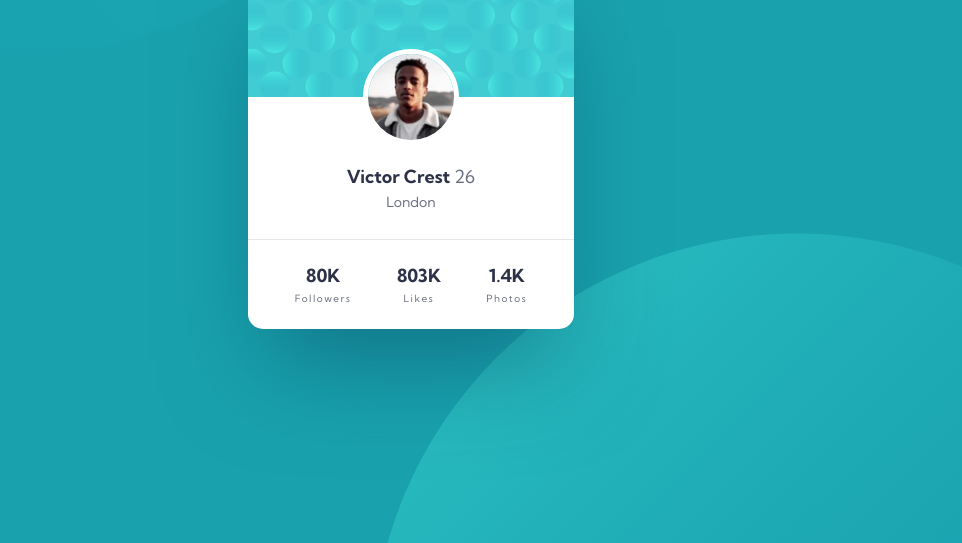
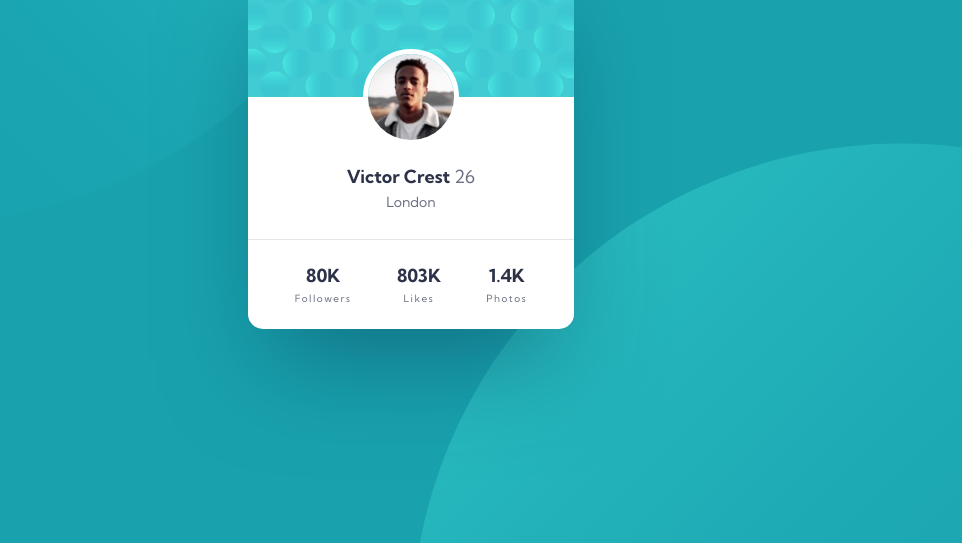
Before and after one commit to DarrickFauvel/fem08-profile-card-component, a plain HTML site: page index.html in a window 1280 px wide. Shown: the part 257-800 px from the top of the page, without its empty margins (229-1191 px from the left). Drawn offline with Linux system fonts and the light colour scheme.

Commit message:
Apply simpler background image positioning

```diff
--- a/css/style.css
+++ b/css/style.css
@@ -34,53 +34,11 @@ body {
 
   min-height: 100vh;
   font-family: var(--ff-primary);
-  /* font-size: var(--fs-primary); */
   background-color: var(--clr-dark-cyan);
-  background: url('../images/bg-pattern-top.svg') no-repeat top -300px left -420px /
-      622px,
-    url('../images/bg-pattern-bottom.svg') no-repeat bottom -300px right -420px /
-      622px,
-    var(--clr-dark-cyan);
-}
-
-@media (min-width: 576px) {
-  body {
-    background: url('../images/bg-pattern-top.svg') no-repeat top -300px left -420px /
-        700px,
-      url('../images/bg-pattern-bottom.svg') no-repeat bottom -300px right -420px /
-        700px,
-      var(--clr-dark-cyan);
-  }
-}
-
-@media (min-width: 768px) {
-  body {
-    background: url('../images/bg-pattern-top.svg') no-repeat top -300px left -420px /
-        770px,
-      url('../images/bg-pattern-bottom.svg') no-repeat bottom -300px right -420px /
-        770px,
-      var(--clr-dark-cyan);
-  }
-}
-
-@media (min-width: 992px) {
-  body {
-    background: url('../images/bg-pattern-top.svg') no-repeat top -300px left -420px /
-        880px,
-      url('../images/bg-pattern-bottom.svg') no-repeat bottom -300px right -420px /
-        880px,
-      var(--clr-dark-cyan);
-  }
-}
-
-@media (min-width: 1200px) {
-  body {
-    background: url('../images/bg-pattern-top.svg') no-repeat top -540px left -170px /
-        850px,
-      url('../images/bg-pattern-bottom.svg') no-repeat bottom -540px right -170px /
-        850px,
-      var(--clr-dark-cyan);
-  }
+  background-image: url('../images/bg-pattern-top.svg'),
+    url('../images/bg-pattern-bottom.svg');
+  background-position: right 50vw bottom 40vh, left 50vw top 50vh;
+  background-repeat: no-repeat;
 }
 
 .visually-hidden {
```
